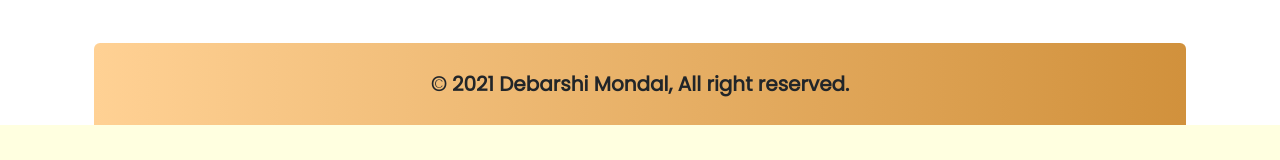
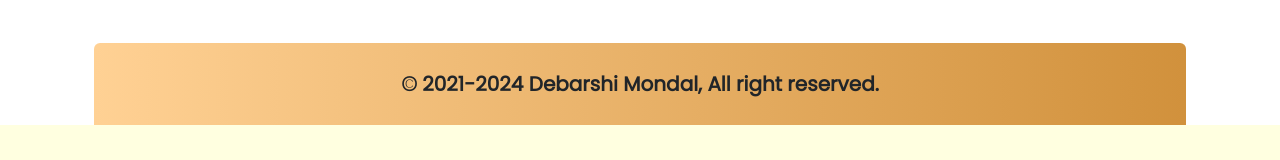
Before and after one commit to DebarshiMondal-06/Nextjs_Recipe, a Next.js app: page /recipe in a window 1280 px wide. Shown: the part 329-489 px from the top of the page. Built offline with nearby package versions, Linux system fonts and the light colour scheme; no server answers; the database is empty.

Commit message:
Update Footer.js

```diff
--- a/component/Footer.js
+++ b/component/Footer.js
@@ -11,7 +11,7 @@ const Footer = () => {
   return <section className="container text-center" style={{marginTop: '8%'}}>
     <nav className={`${classes.footer_main}`}>
       <div className="p-3">
-        <span>© 2021 Debarshi Mondal, All right reserved.</span>
+        <span>© 2021-2024 Debarshi Mondal, All right reserved.</span>
       </div>
     </nav>
   </section>
```
